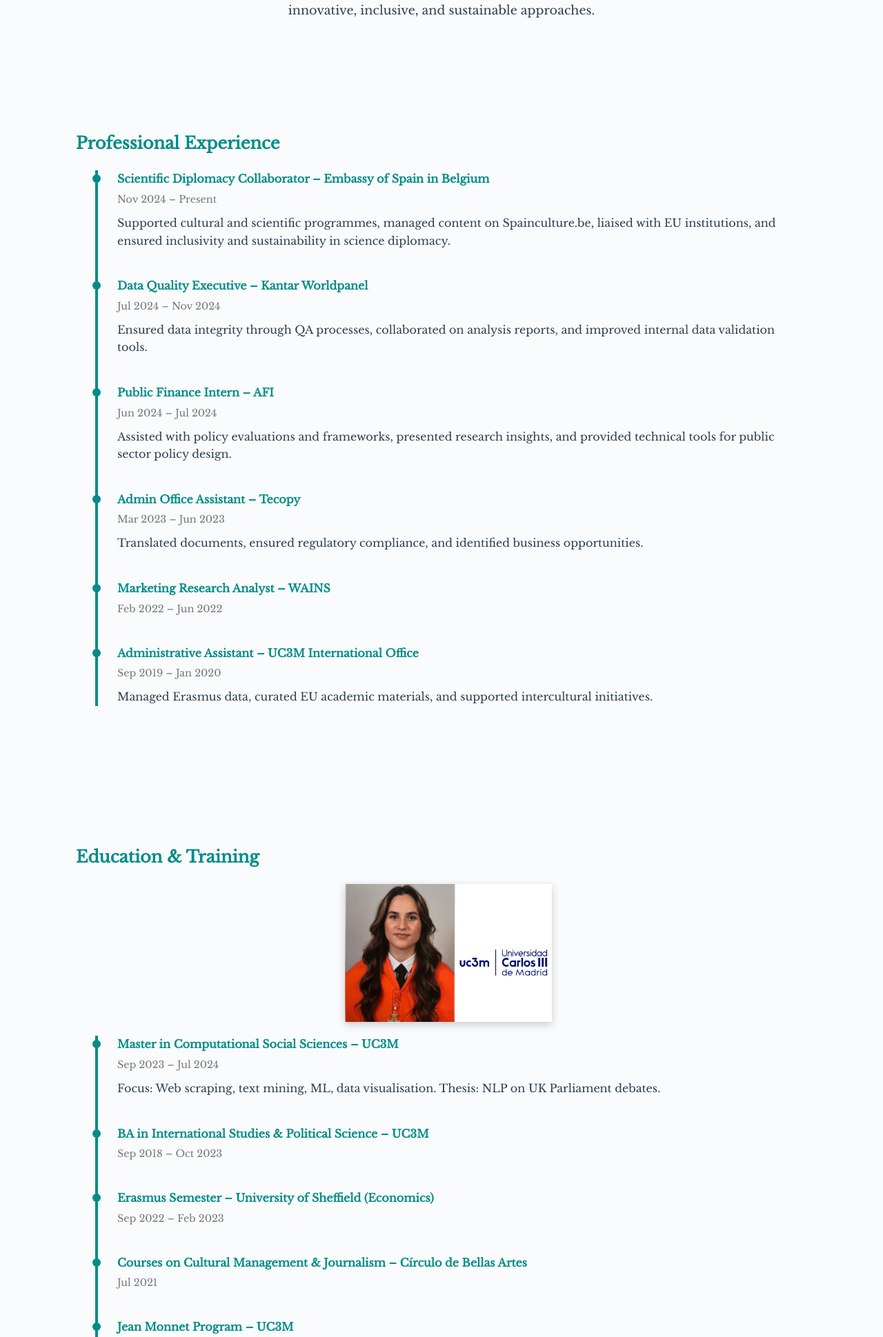
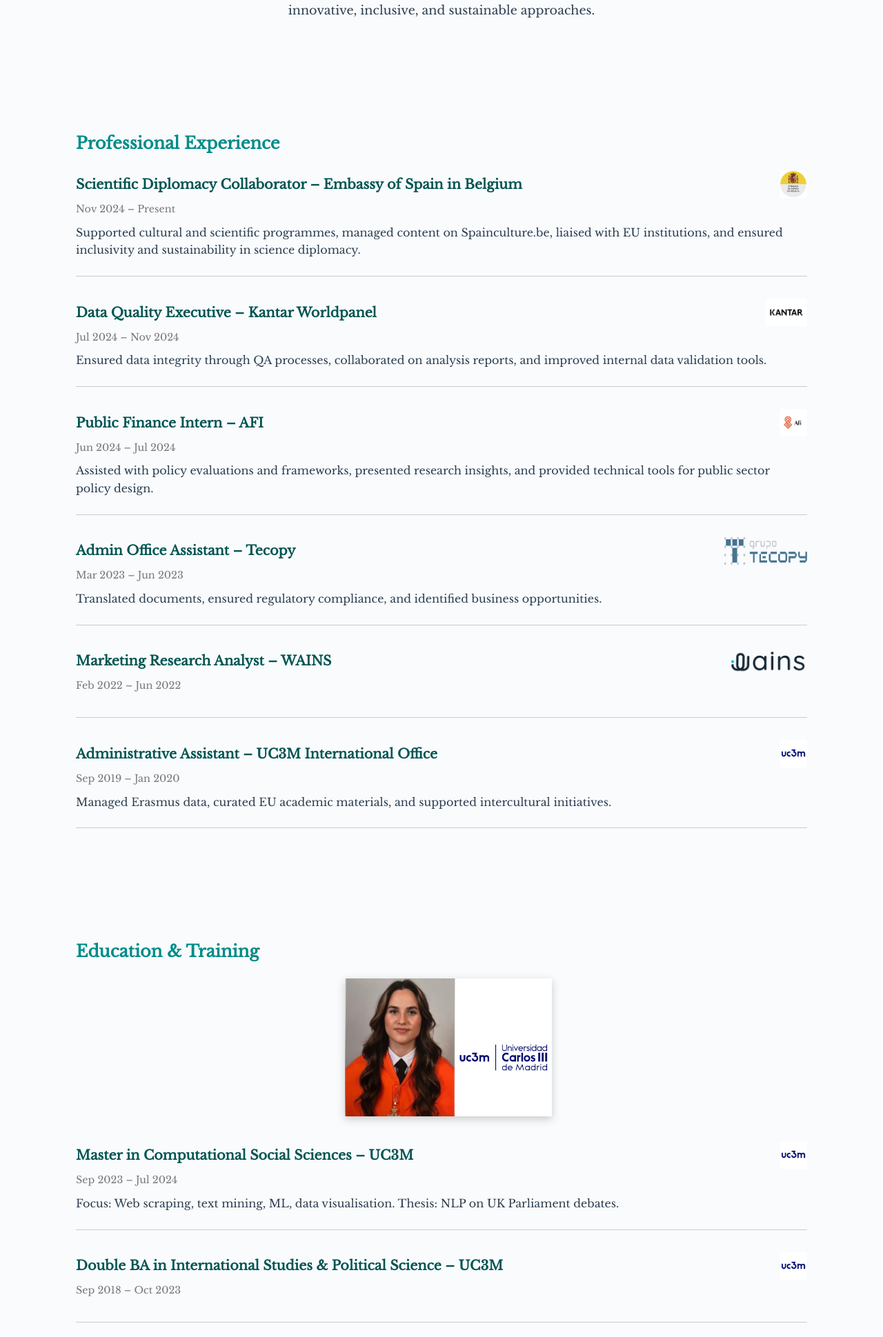
Before and after one commit to laura-martinez00/laura-website, a Flask app: page / in a window 1280 px wide. Shown: the part 816-2755 px from the top of the page at 69% size. Run offline with Flask 3, Linux system fonts and the light colour scheme; some libraries are stand-ins or nearby versions.

Commit message:
Change in style and logos

```diff
--- a/static/css/styles.css
+++ b/static/css/styles.css
@@ -183,6 +183,50 @@ h1, h2, h3, h4 {
   margin-bottom: 10px;
 }
 
+/* Experience & Education (LinkedIn style) */
+.entry-list {
+  display: flex;
+  flex-direction: column;
+  gap: 2rem;
+  margin-top: 1rem;
+}
+
+.entry {
+  border-bottom: 1px solid #ccc;
+  padding-bottom: 1.5rem;
+}
+
+.entry-header {
+  display: flex;
+  justify-content: space-between;
+  align-items: center;
+  gap: 1rem;
+  flex-wrap: wrap;
+}
+
+.entry-header h4 {
+  font-size: 1.2em;
+  margin: 0;
+  color: #005451;
+}
+
+.entry-header img {
+  height: 40px;
+  width: auto;
+  max-width: 120px;
+}
+
+.entry span {
+  display: block;
+  font-size: 0.9em;
+  color: #777;
+  margin: 0.3rem 0 0.6rem;
+}
+
+.entry p {
+  margin: 0;
+}
+
 /* Contact */
 form {
   max-width: 500px;
--- a/templates/index.html
+++ b/templates/index.html
@@ -32,46 +32,56 @@
  <!-- Experience / Education -->
 <section id="experience" class="section experience">
   <h2>Professional Experience</h2>
-  <div class="timeline">
-    <div class="timeline-line"></div>
-
-    <div class="timeline-block">
-      <div class="dot"></div>
+  <div class="entry-list">
+    <div class="entry">
+      <div class="entry-header">
         <h4>Scientific Diplomacy Collaborator – Embassy of Spain in Belgium</h4>
+        <img src="{{ url_for('static', filename='images/logos/embassy.png') }}" alt="Embassy logo">
+      </div>
       <span>Nov 2024 – Present</span>
       <p>Supported cultural and scientific programmes, managed content on Spainculture.be, liaised with EU institutions, and ensured inclusivity and sustainability in science diplomacy.</p>
     </div>
 
-    <div class="timeline-block">
-      <div class="dot"></div>
+    <div class="entry">
+      <div class="entry-header">
         <h4>Data Quality Executive – Kantar Worldpanel</h4>
+        <img src="{{ url_for('static', filename='images/logos/kantar.png') }}" alt="Kantar logo">
+      </div>
       <span>Jul 2024 – Nov 2024</span>
       <p>Ensured data integrity through QA processes, collaborated on analysis reports, and improved internal data validation tools.</p>
     </div>
 
-    <div class="timeline-block">
-      <div class="dot"></div>
+    <div class="entry">
+      <div class="entry-header">
         <h4>Public Finance Intern – AFI</h4>
+        <img src="{{ url_for('static', filename='images/logos/afi.png') }}" alt="AFI logo">
+      </div>
       <span>Jun 2024 – Jul 2024</span>
       <p>Assisted with policy evaluations and frameworks, presented research insights, and provided technical tools for public sector policy design.</p>
     </div>
 
-    <div class="timeline-block">
-      <div class="dot"></div>
+    <div class="entry">
+      <div class="entry-header">
         <h4>Admin Office Assistant – Tecopy</h4>
+        <img src="{{ url_for('static', filename='images/logos/tecopy.png') }}" alt="Tecopy logo">
+      </div>
       <span>Mar 2023 – Jun 2023</span>
       <p>Translated documents, ensured regulatory compliance, and identified business opportunities.</p>
     </div>
 
-    <div class="timeline-block">
-      <div class="dot"></div>
+    <div class="entry">
+      <div class="entry-header">
         <h4>Marketing Research Analyst – WAINS</h4>
+        <img src="{{ url_for('static', filename='images/logos/wains.png') }}" alt="Wains logo">
+      </div>
       <span>Feb 2022 – Jun 2022</span>
     </div>
 
-    <div class="timeline-block">
-      <div class="dot"></div>
+    <div class="entry">
+      <div class="entry-header">
         <h4>Administrative Assistant – UC3M International Office</h4>
+        <img src="{{ url_for('static', filename='images/logos/uc3m.png') }}" alt="UC3M logo">
+      </div>
       <span>Sep 2019 – Jan 2020</span>
       <p>Managed Erasmus data, curated EU academic materials, and supported intercultural initiatives.</p>
     </div>
@@ -90,41 +100,50 @@
              border-radius: 0;
              box-shadow: 0 4px 12px rgba(0, 0, 0, 0.2);">
   </div>
-  <div class="timeline">
-    <div class="timeline-line"></div>
-
-    <div class="timeline-block">
-      <div class="dot"></div>
+  <div class="entry-list">
+    <div class="entry">
+      <div class="entry-header">
         <h4>Master in Computational Social Sciences – UC3M</h4>
+        <img src="{{ url_for('static', filename='images/logos/uc3m.png') }}" alt="UC3M logo">
+      </div>
       <span>Sep 2023 – Jul 2024</span>
       <p>Focus: Web scraping, text mining, ML, data visualisation. Thesis: NLP on UK Parliament debates.</p>
     </div>
 
-    <div class="timeline-block">
-      <div class="dot"></div>
-      <h4>BA in International Studies & Political Science – UC3M</h4>
+    <div class="entry">
+      <div class="entry-header">
+        <h4>Double BA in International Studies & Political Science – UC3M</h4>
+        <img src="{{ url_for('static', filename='images/logos/uc3m.png') }}" alt="UC3M logo">
+      </div>
       <span>Sep 2018 – Oct 2023</span>
     </div>
 
-    <div class="timeline-block">
-      <div class="dot"></div>
+    <div class="entry">
+      <div class="entry-header">
         <h4>Erasmus Semester – University of Sheffield (Economics)</h4>
+        <img src="{{ url_for('static', filename='images/logos/sheffield.png') }}" alt="Sheffield logo">
+      </div>
       <span>Sep 2022 – Feb 2023</span>
     </div>
 
-    <div class="timeline-block">
-      <div class="dot"></div>
+    <div class="entry">
+      <div class="entry-header">
         <h4>Courses on Cultural Management & Journalism – Círculo de Bellas Artes</h4>
+        <img src="{{ url_for('static', filename='images/logos/circulo.png') }}" alt="Círculo logo">
+      </div>
       <span>Jul 2021</span>
     </div>
 
-    <div class="timeline-block">
-      <div class="dot"></div>
+    <div class="entry">
+      <div class="entry-header">
         <h4>Jean Monnet Program – UC3M</h4>
+        <img src="{{ url_for('static', filename='images/logos/jeanmonnet.png') }}" alt="Jean Monnet logo">
+      </div>
       <span>Sep 2018 – Jan 2019</span>
     </div>
   </div>
 </section>
+
 
   <!-- Projects -->
   <section id="projects" class="section projects">
```
Also changed, not shown: static/images/linkedin.jpg (deleted), static/images/logos/afi.png (added), static/images/logos/circulo.png (added), static/images/logos/embassy.png (added), static/images/logos/jeanmonnet.png (added), static/images/logos/kantar.png (added), static/images/logos/sheffield.png (added), static/images/logos/tecopy.png (added), static/images/logos/uc3m.png (added), static/images/logos/wains.png (added), 4 other files. Lines whose indentation alone changed are shown as unchanged.
